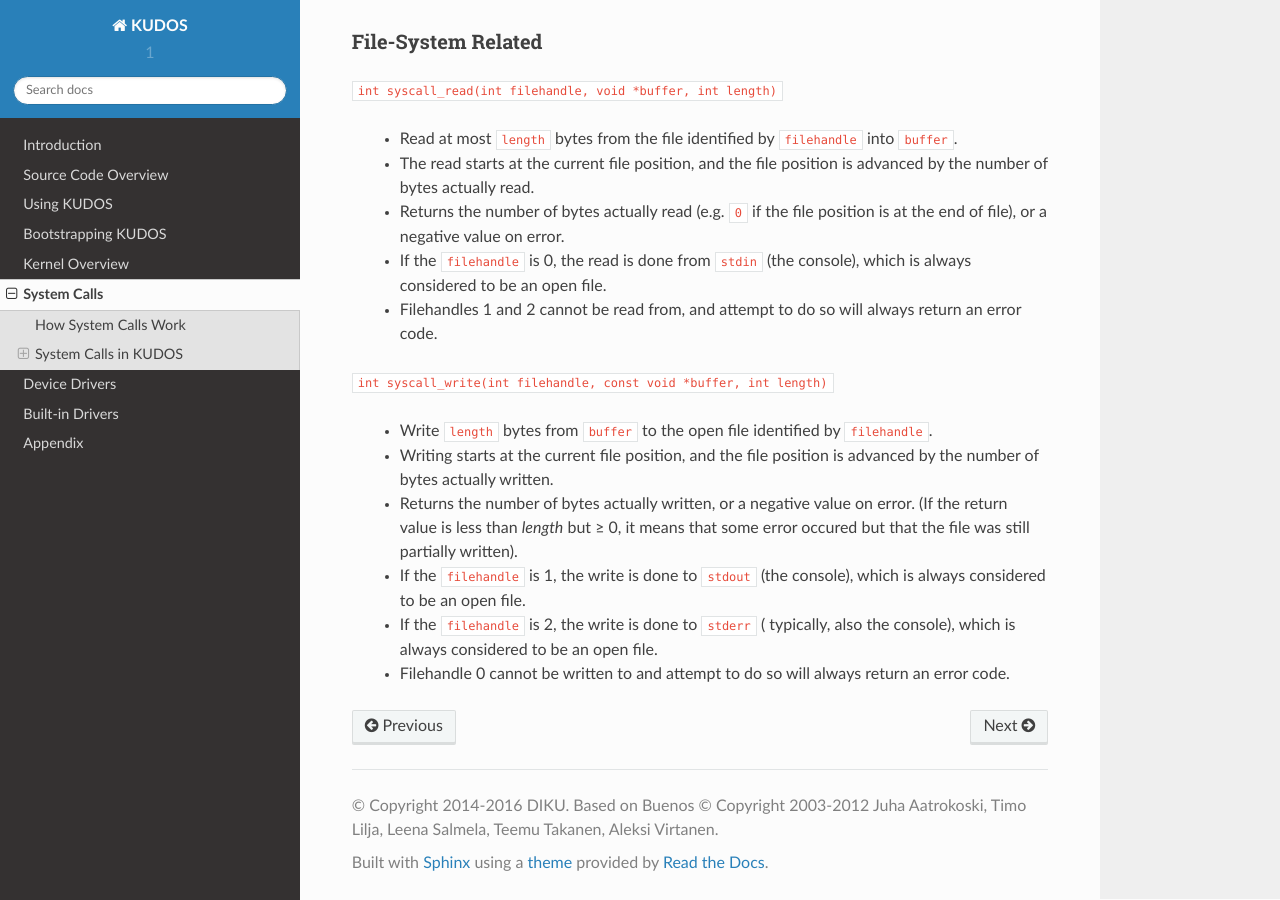
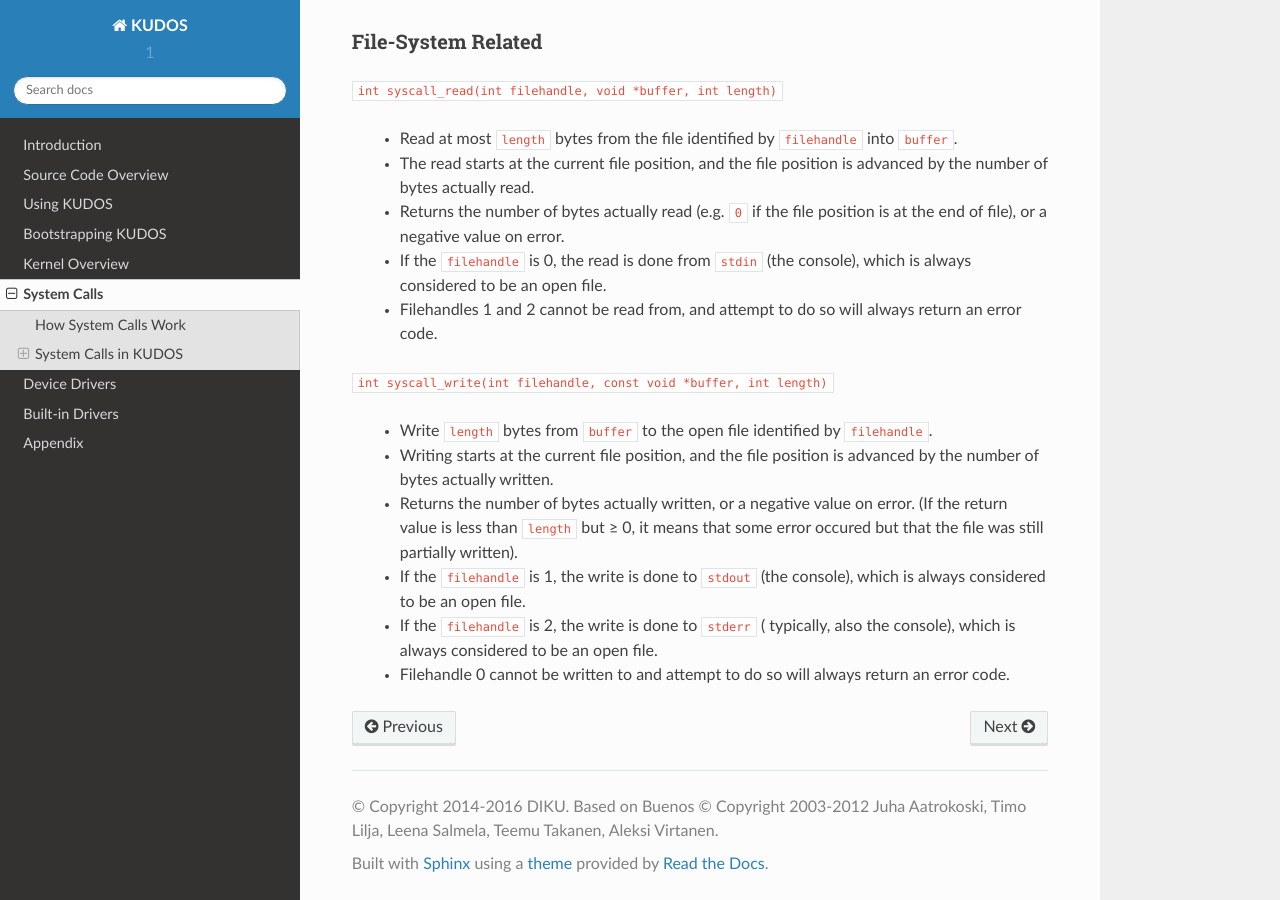
Before and after one commit to DIKU-EDU/kudos, a Sphinx documentation site: the page built from docs/system-calls.rst, in a window 1280 px wide and 900 px high, scrolled down 2188 px. Built offline with Sphinx 7.4.7 and the Read the Docs theme 2.0.0, drawn with Linux system fonts in a browser that asks for light colours; pages that are not in the unit, such as notebooks, are missing from menus.

Commit message:
consistent markup

```diff
--- a/docs/system-calls.rst
+++ b/docs/system-calls.rst
@@ -145,7 +145,7 @@ File-System Related
     position is advanced by the number of bytes actually written.
 
   * Returns the number of bytes actually written, or a negative
-    value on error. (If the return value is less than *length* but
+    value on error. (If the return value is less than ``length`` but
     ≥ 0, it means that some error occured but that the file was still
     partially written).
 
```
